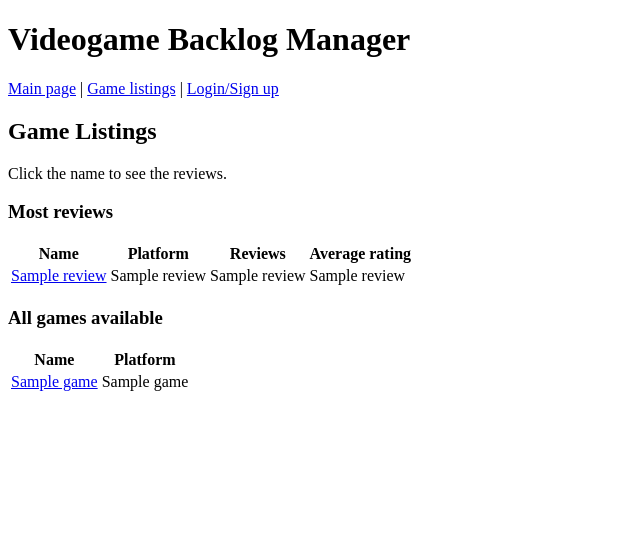
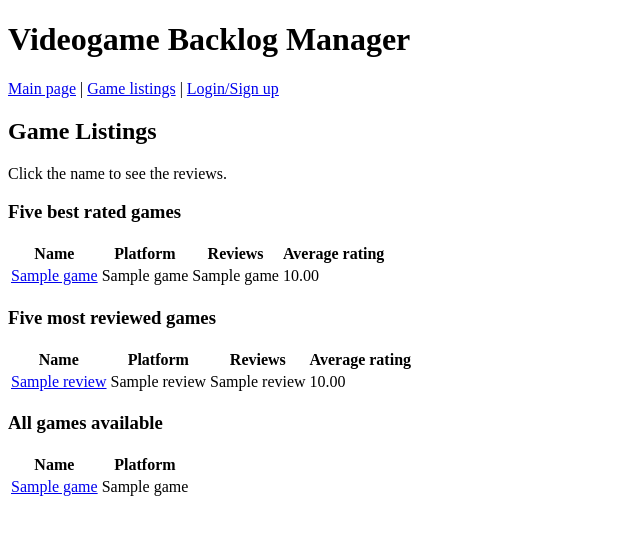
Before and after one commit to kivistoilkka/tsoha-videogame-backlog-manager, a Flask app: template src/templates/listings.html in a window 1280 px wide. Shown: the top 535 px of the page, without its empty margins (0-640 px from the left). Run offline with Flask 2, Linux system fonts and the light colour scheme; the template is opened without the code that fills it: most values are stand-ins (such as "Sample title", 1, 10 or a date in 2020).

Commit message:
Listing of best rated games, shorter lists and better formating for average ratings

```diff
--- a/src/templates/listings.html
+++ b/src/templates/listings.html
@@ -3,7 +3,21 @@
 {% block content %}
 <h2>Game Listings</h2>
 Click the name to see the reviews.
-<h3>Most reviews</h3>
+
+<h3>Five best rated games</h3>
+<table>
+<tr><th>Name</th><th>Platform</th><th>Reviews</th><th>Average rating</th></tr>
+{% for game in ratings %}
+<tr>
+<td><a href="/reviews/{{ game[0] }}">{{ game[1] }}</a></td>
+<td>{{ game[2] }}</td>
+<td>{{ game[3] }}</td>
+<td>{{ "%.2f"|format(game[4]) }}</td>
+</tr>
+{% endfor %}
+</table>
+
+<h3>Five most reviewed games</h3>
 <table>
 <tr><th>Name</th><th>Platform</th><th>Reviews</th><th>Average rating</th></tr>
 {% for game in reviews %}
@@ -11,7 +25,7 @@ Click the name to see the reviews.
 <td><a href="/reviews/{{ game[0] }}">{{ game[1] }}</a></td>
 <td>{{ game[2] }}</td>
 <td>{{ game[3] }}</td>
-<td>{{ game[4] }}</td>
+<td>{{ "%.2f"|format(game[4]) }}</td>
 </tr>
 {% endfor %}
 </table>
```
Also changed, not shown: src/routes/routes.py (+6 -1 lines), src/services/game_reviews.py (+11 -1 lines).
